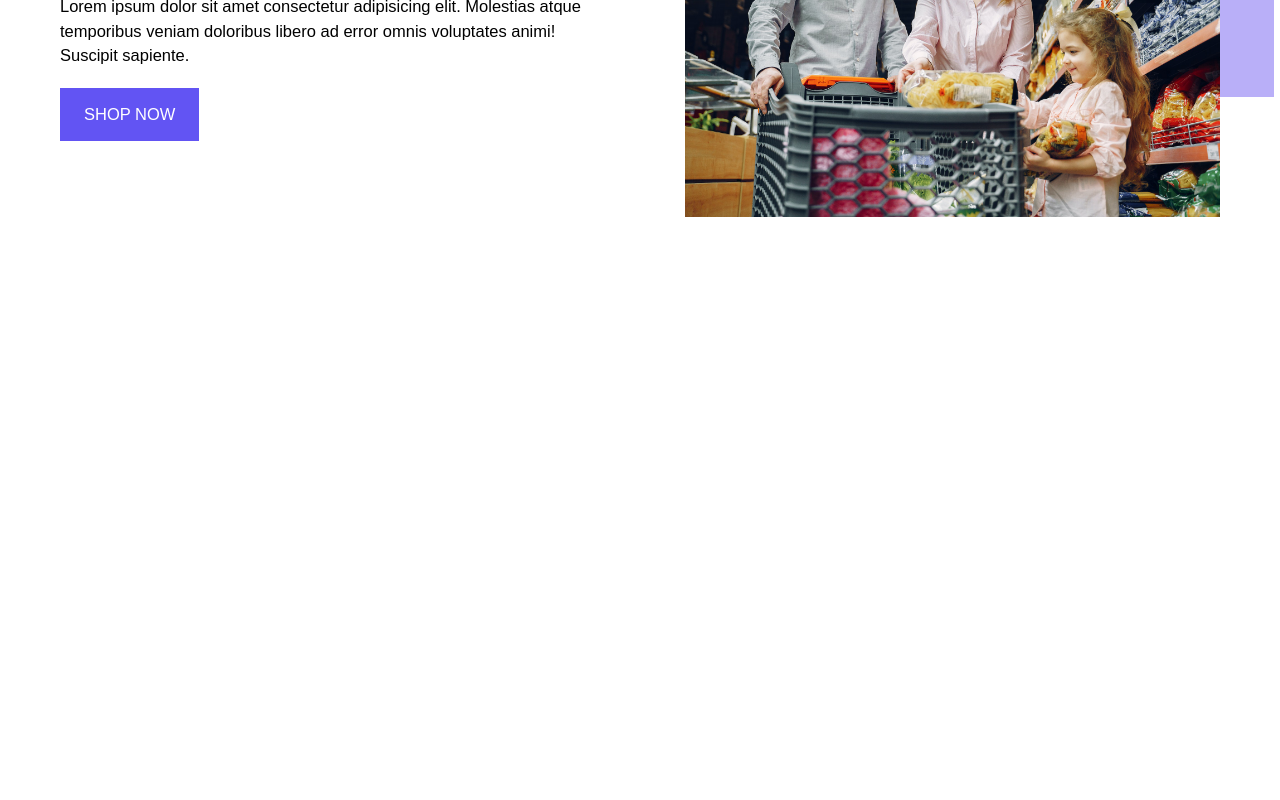
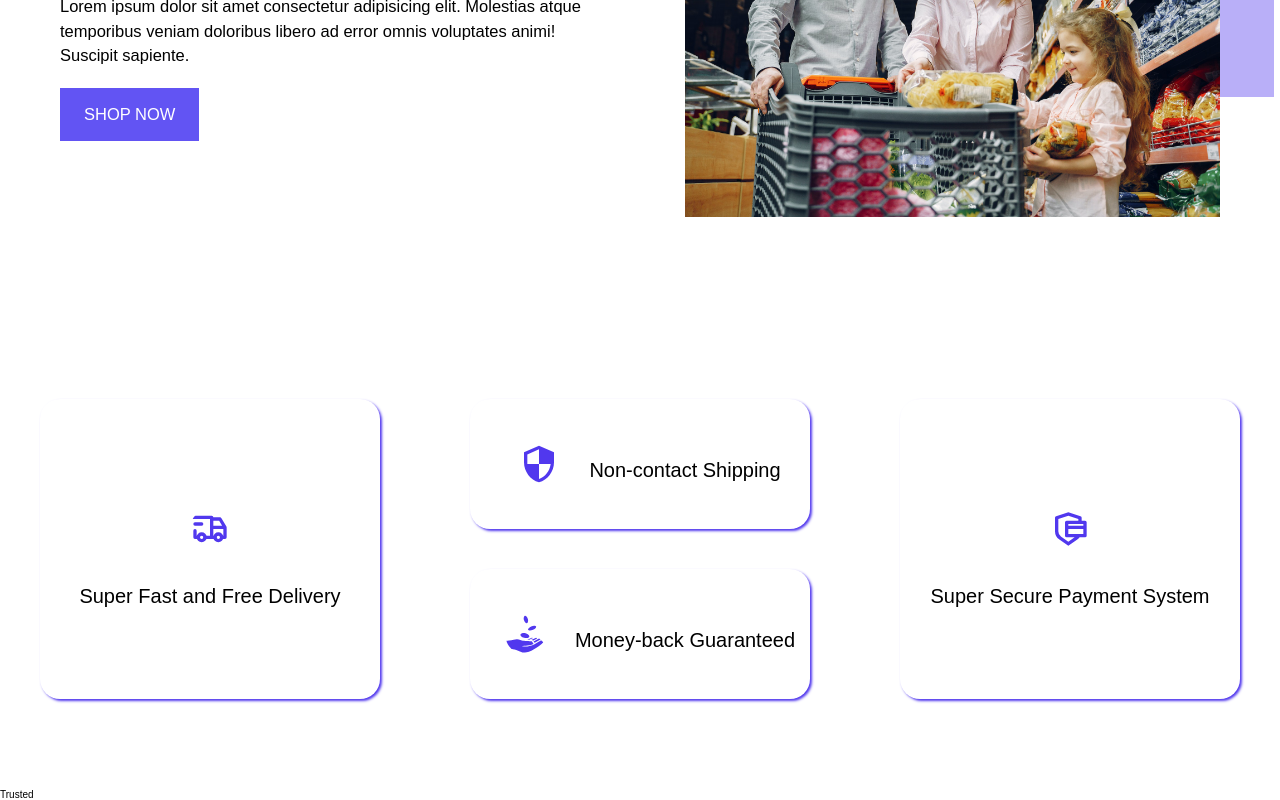
Before and after one commit to Aryan1691/ecom, a React (Vite) app: page / in a window 1280 px wide. Shown: the part 300-1100 px from the top of the page. Before the commit the page ends 800 px from the top, so only its background shows below. Built offline with nearby package versions, Linux system fonts and the light colour scheme.

Commit message:
added Service.jsx

```diff
--- a/src/Components/Home.jsx
+++ b/src/Components/Home.jsx
@@ -1,10 +1,15 @@
 import HeroSection from "./HeroSection";
+import Service from "./Service";
+import Trusted from "./Trusted";
 const Home = () => {
-
   return (
+    <>
       <HeroSection name={"Aryan Store"} />
-
+      <Service />
+      <Trusted />
+    </>
   );
 };
 
+
 export default Home;
--- /dev/null
+++ b/src/Components/Service.jsx
@@ -0,0 +1,123 @@
+import { styled } from "styled-components";
+import { TbTruckDelivery } from "react-icons/tb";
+import { MdSecurity } from "react-icons/md";
+import {RiSecurePaymentLine} from 'react-icons/ri'
+import { GiReceiveMoney } from "react-icons/gi";
+const Service = () => {
+  return (
+    <Wrapper>
+      <div className="container">
+        <div className="grid grid-three-column">
+          <div className="services-1">
+            <div className="services-colum-1">
+              <TbTruckDelivery className="icon" />
+              <h3>Super Fast and Free Delivery</h3>
+            </div>
+          </div>
+          <div className="services-2">
+            <div className="services-colum-2">
+              <div>
+                <MdSecurity className="icon" />
+                <h3>Non-contact Shipping</h3>
+              </div>
+            </div>
+            <div className="services-colum-2">
+              <div>
+                <GiReceiveMoney className="icon" />
+                <h3>Money-back Guaranteed</h3>
+              </div>
+            </div>
+          </div>
+          <div className="services-3">
+            <div>
+                <RiSecurePaymentLine className="icon"/>
+                <h3>Super Secure Payment System</h3>
+            </div>
+          </div>
+        </div>
+      </div>
+    </Wrapper>
+  );
+};
+const Wrapper = styled.section`
+  padding: 9rem 0;
+  .grid {
+    display: grid;
+    gap: 9rem;
+  }
+  /* .grid {
+    gap: 4.8rem;
+  } */
+  .grid-three-column {
+    grid-template-columns: repeat(3, 1fr);
+  }
+  .services-1,
+  .services-2,
+  .services-3 {
+    width: auto;
+    height: 30rem;
+    display: flex;
+    flex-direction: column;
+    justify-content: center;
+    align-content: center;
+    box-shadow: #5138ee 1.95px 1.95px 2.6px;
+    /* background: ${({ theme }) => theme.colors.bg}; */
+    background: #fff;
+    text-align: center;
+    border-radius: 2rem;
+    transition: 1s;
+    &:hover {
+      background: #5138ee;
+      color: #fff;
+    }
+  }
+
+  .services-2 {
+    gap: 4rem;
+    background-color: transparent;
+    box-shadow: none;
+    transition: 1s;
+    &:hover {
+      background: #fff;
+    }
+    .services-colum-2 {
+      transition: 1s;
+      &:hover {
+        background: #5138ee;
+        color: #fff;
+      }
+      /* background: ${({ theme }) => theme.colors.bg}; */
+      display: flex;
+      flex-direction: row;
+      flex: 1;
+      justify-content: center;
+      align-items: center;
+      border-radius: 2rem;
+      /* box-shadow: rgba(0, 0, 0, 0.05) 0px 1px 2px 0px; */
+      box-shadow: #5138ee 1.95px 1.95px 2.6px;
+      div {
+        display: flex;
+        flex-direction: row;
+        justify-content: center;
+        align-items: center;
+        gap: 1rem;
+      }
+    }
+  }
+
+  h3 {
+    margin-top: 1.4rem;
+    font-size: 2rem;
+  }
+
+  .icon {
+    /* font-size: rem; */
+    width: 8rem;
+    height: 8rem;
+    padding: 2rem;
+    border-radius: 50%;
+    background-color: #fff;
+    color: #5138ee;
+  }
+`;
+export default Service;
--- /dev/null
+++ b/src/Components/Trusted.jsx
@@ -0,0 +1,8 @@
+
+const Trusted = () => {
+  return (
+    <div>Trusted</div>
+  )
+}
+
+export default Trusted
```
